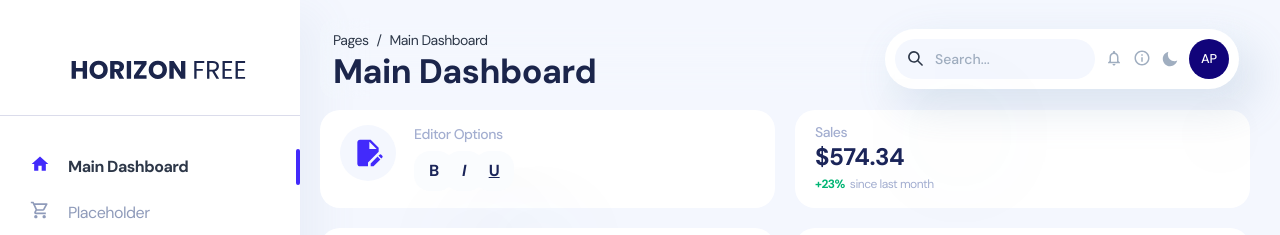
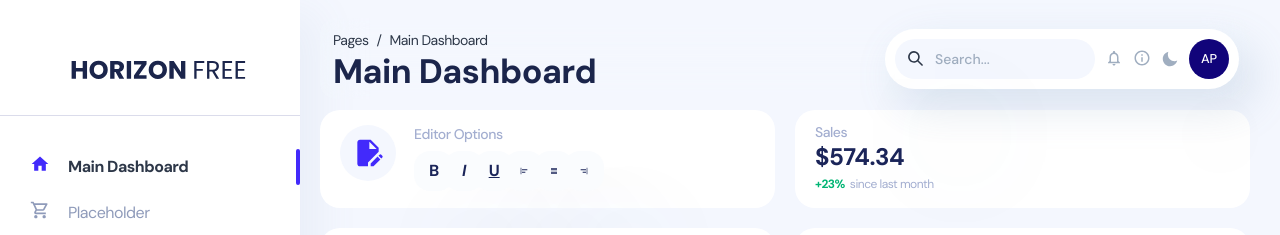
Before and after one commit to 1-Harshit/ed-eater, a React (Create React App) app: page /#/editor/default in a window 1280 px wide. Shown: the top 235 px of the page. Built offline with nearby package versions, Linux system fonts and the light colour scheme.

Commit message:
added align editor options

```diff
--- /dev/null
+++ b/src/components/button/JustifyCenterButton.tsx
@@ -0,0 +1,26 @@
+// Chakra imports
+import { useColorModeValue, Button, Tooltip } from "@chakra-ui/react";
+import { MdFormatAlignJustify } from "react-icons/md";
+// Custom components
+
+export default function Default() {
+	const textColor = useColorModeValue("secondaryGray.900", "white");
+	const boxBg = useColorModeValue("secondaryGray.300", "whiteAlpha.100");
+
+	const handleJustifyCenterClick = () => {
+		document.execCommand("justifyCenter", true, "");
+	};
+
+	return (
+		<Tooltip
+			label="Justify Center"
+			aria-label="Justify Center"
+			color={textColor}
+			bg={boxBg}
+		>
+			<Button color={textColor} onClick={handleJustifyCenterClick}>
+				   <MdFormatAlignJustify/>
+			</Button>
+		</Tooltip>
+	);
+}
--- /dev/null
+++ b/src/components/button/JustifyLeftButton.tsx
@@ -0,0 +1,26 @@
+// Chakra imports
+import { useColorModeValue, Button, Tooltip } from "@chakra-ui/react";
+import { MdAlignHorizontalLeft } from "react-icons/md";
+// Custom components
+
+export default function Default() {
+	const textColor = useColorModeValue("secondaryGray.900", "white");
+	const boxBg = useColorModeValue("secondaryGray.300", "whiteAlpha.100");
+
+	const handleJustifyLeftClick = () => {
+		document.execCommand("justifyLeft", true, "");
+	};
+
+	return (
+		<Tooltip
+			label="Justify Left"
+			aria-label="Justify Left"
+			color={textColor}
+			bg={boxBg}
+		>
+			<Button color={textColor} onClick={handleJustifyLeftClick}>
+				   <MdAlignHorizontalLeft/>
+			</Button>
+		</Tooltip>
+	);
+}
--- /dev/null
+++ b/src/components/button/JustifyRightButton.tsx
@@ -0,0 +1,26 @@
+// Chakra imports
+import { useColorModeValue, Button, Tooltip } from "@chakra-ui/react";
+import { MdAlignHorizontalRight } from "react-icons/md";
+// Custom components
+
+export default function Default() {
+	const textColor = useColorModeValue("secondaryGray.900", "white");
+	const boxBg = useColorModeValue("secondaryGray.300", "whiteAlpha.100");
+
+	const handleJustifyRightClick = () => {
+		document.execCommand("justifyRight", true, "");
+	};
+
+	return (
+		<Tooltip
+			label="Justify Right"
+			aria-label="Justify Right"
+			color={textColor}
+			bg={boxBg}
+		>
+			<Button color={textColor} onClick={handleJustifyRightClick}>
+				   <MdAlignHorizontalRight/>
+			</Button>
+		</Tooltip>
+	);
+}
--- a/src/components/card/EditorOptions.tsx
+++ b/src/components/card/EditorOptions.tsx
@@ -13,6 +13,9 @@ import Card from "components/card/Card";
 import BoldButton from "components/button/BoldButton";
 import ItalicButton from "components/button/ItalicButton";
 import UnderlineButton from "components/button/UnderlineButton";
+import JustifyLeftButton from "components/button/JustifyLeftButton"
+import JustifyCenterButton from "components/button/JustifyCenterButton";
+import JustifyRightButton from "components/button/JustifyRightButton"
 import IconBox from "components/icons/IconBox";
 import { MdEditDocument } from "react-icons/md";
 
@@ -65,6 +68,9 @@ export default function Default(props: { name: string }) {
 							<BoldButton />
 							<ItalicButton />
 							<UnderlineButton />
+							<JustifyLeftButton />
+							<JustifyCenterButton />
+							<JustifyRightButton />
 						</SimpleGrid>
 					</StatNumber>
 				</Stat>
```
